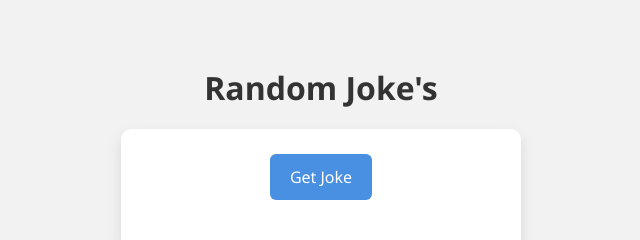
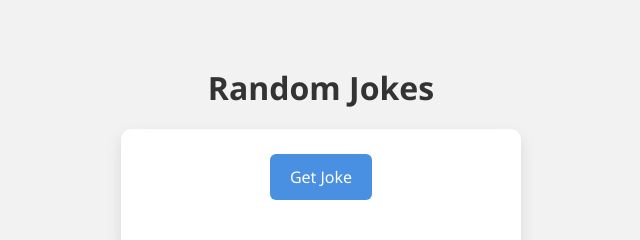
Before and after one commit to PatelKrish-hub/Random-Joke-s, a plain HTML site: page index.html in a window 1280 px wide. Shown: the part 240-480 px from the top of the page, 319-959 px from the left. Drawn offline with Linux system fonts and the light colour scheme.

Commit message:
Fix typo in heading from 'Joke's' to 'Jokes'

```diff
--- a/index.html
+++ b/index.html
@@ -10,7 +10,7 @@
 
 <body>
 
-    <h1>Random Joke's</h1>
+    <h1>Random Jokes</h1>
 
     <div class="container">
 
```
